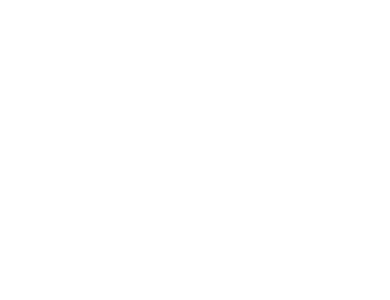
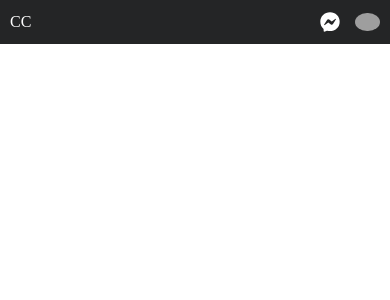
Before and after one commit to ohnadir/crew-chat, a React (Vite) app in the folder frontend/: page / in a window 390 px wide. Shown: the top 300 px of the page. Built offline with nearby package versions, Linux system fonts and the light colour scheme; grey boxes are pictures that could not be loaded.

Commit message:
navabar implement

```diff
--- a/frontend/package.json
+++ b/frontend/package.json
@@ -11,7 +11,10 @@
   },
   "dependencies": {
     "react": "^18.2.0",
-    "react-dom": "^18.2.0"
+    "react-dom": "^18.2.0",
+    "react-icons": "^4.8.0",
+    "sass": "^1.62.1",
+    "scss": "^0.2.4"
   },
   "devDependencies": {
     "@types/react": "^18.0.28",
--- a/frontend/src/App.jsx
+++ b/frontend/src/App.jsx
@@ -1,6 +1,10 @@
+import Navbar from "./components/Navar"
+
 function App() {
   return (
-    <></>
+    <>
+      <Navbar/>
+    </>
   )
 }
 
--- /dev/null
+++ b/frontend/src/components/Navar/Navbar.scss
@@ -0,0 +1,38 @@
+.navbar-container{
+    display: flex;
+    align-items: center;
+    color: #fff;
+    padding: 12px 10px;
+    justify-content: space-between;
+    background-color: #242526;
+    .mobile-brand-name{
+        display: none;
+    }
+    .right-container{
+        display: flex;
+        align-items: center;
+        gap: 15px;
+        cursor: pointer;
+        img{
+            width: 25px;
+            border-radius: 50%;
+        }
+    }
+}
+
+@media screen and (max-width: 480px) {
+    .navbar-container{
+        .mobile-brand-name{
+            display: block;
+        }
+    }
+    .desktop-brand-name{
+        display: none;
+    }
+}
+
+@media screen and (max-width: 481px) {
+    .desktop-brand-name{
+        display: none;
+    }
+}
--- /dev/null
+++ b/frontend/src/components/Navar/index.jsx
@@ -0,0 +1,21 @@
+import React from 'react'
+import "./Navbar.scss"
+import { FaFacebookMessenger } from 'react-icons/fa';
+
+const Navbar = () => {
+  return (
+    <div>
+      <div className='navbar-container'>
+        <div className='desktop-brand-name'>Crew Chat</div>
+        <div className='mobile-brand-name'>CC</div>
+        <div className='right-container'>
+          <FaFacebookMessenger size={20}/>
+          <img src="https://cdn.pixabay.com/photo/2015/10/05/22/37/blank-profile-picture-973460__340.png" alt="" />
+        </div>
+      </div>
+    </div>
+
+  )
+}
+
+export default Navbar
--- a/frontend/src/index.css
+++ b/frontend/src/index.css
@@ -0,0 +1,8 @@
+body{
+    padding: 0;
+    margin: 0;
+}
+p, h1, h2, h3, h4, h5, h6, ul, li{
+    padding: 0;
+    margin: 0;
+}
```
Also changed, not shown: 1 other file (tests, documents, lock files or other folders).
